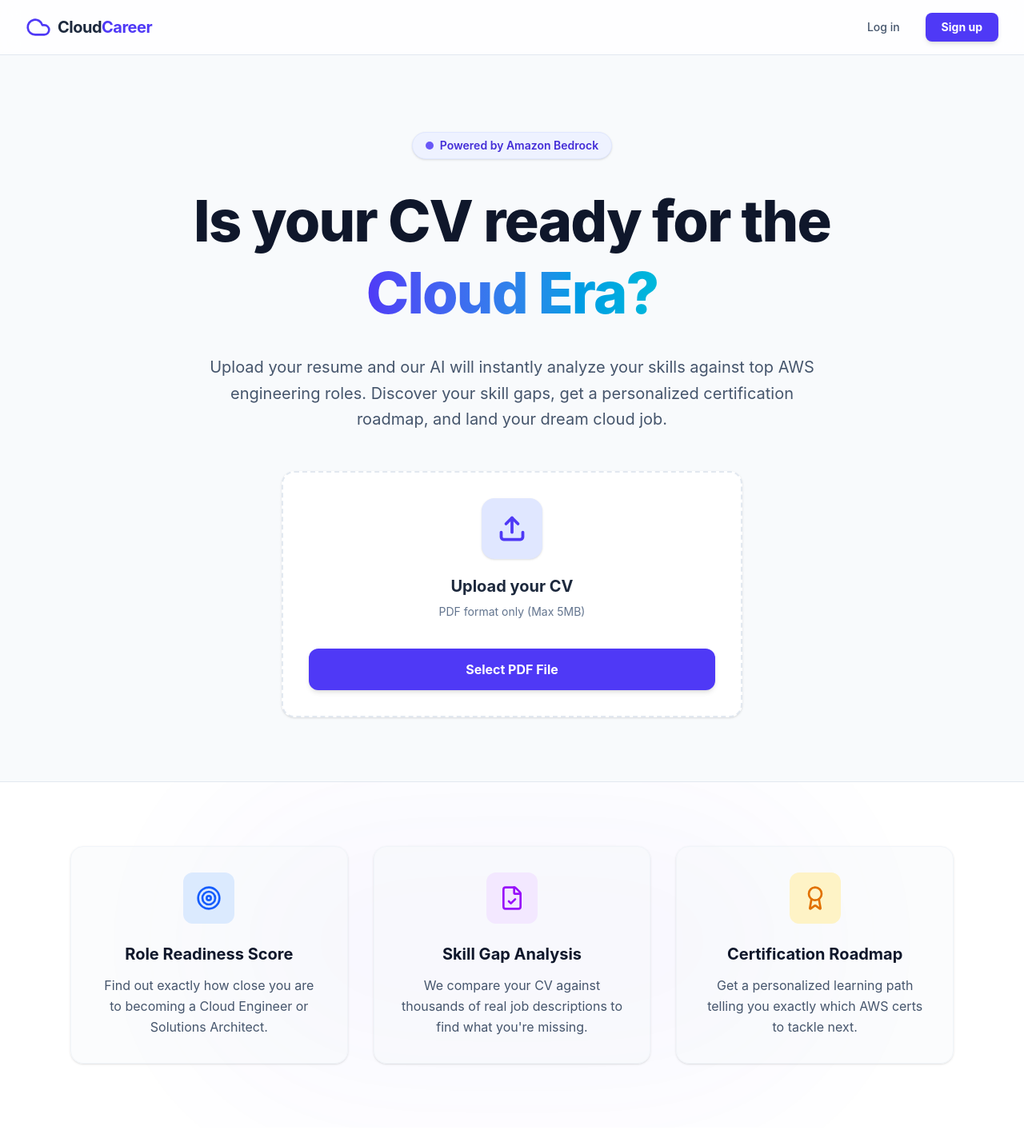
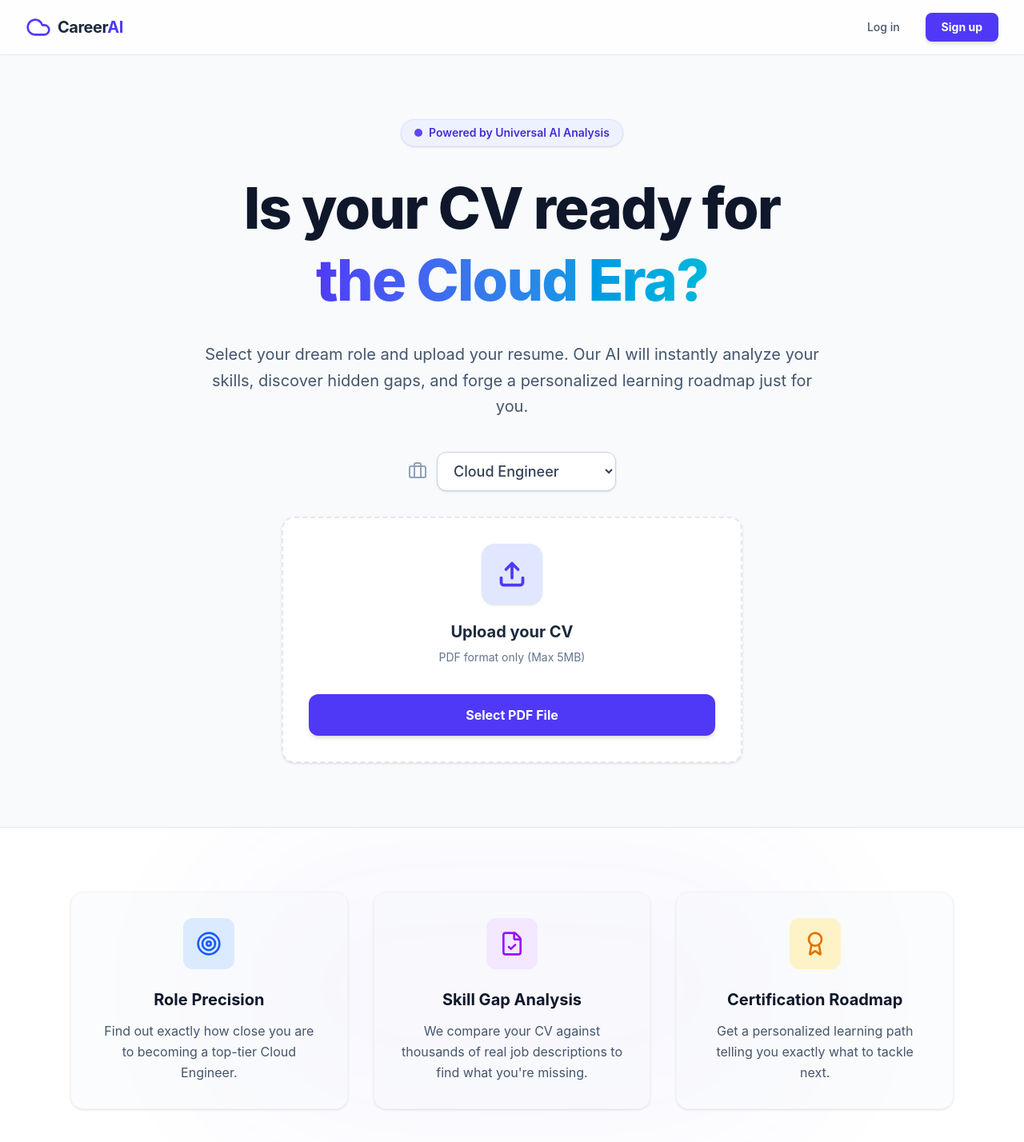
Before and after one commit to iamnht-dev/cloud-career-analyzer, a React (Vite) app in the folder frontend/: page / in a window 1280 px wide. Shown: the top 1428 px of the page at 80% size. Built offline with nearby package versions, Linux system fonts and the light colour scheme.

Commit message:
feat: support multiple job roles via UI dropdown and S3 metadata

```diff
--- a/frontend/src/App.tsx
+++ b/frontend/src/App.tsx
@@ -1,8 +1,18 @@
 import { useState, useRef } from 'react';
-import { Upload, FileCheck, Target, Award, Cloud, Loader2, CheckCircle } from 'lucide-react';
+import { Upload, FileCheck, Target, Award, Cloud, Loader2, CheckCircle, Briefcase } from 'lucide-react';
+
+const ROLES = [
+  "Cloud Engineer",
+  "Frontend Developer",
+  "Backend Developer",
+  "Fullstack Developer",
+  "Data Analyst",
+  "DevOps Engineer"
+];
 
 function App() {
   const [file, setFile] = useState<File | null>(null);
+  const [role, setRole] = useState(ROLES[0]);
   const [isUploading, setIsUploading] = useState(false);
   const [uploadSuccess, setUploadSuccess] = useState(false);
   const fileInputRef = useRef<HTMLInputElement>(null);
@@ -33,15 +43,15 @@ function App() {
     setUploadSuccess(false);
 
     try {
-      // 1. Lấy Presigned URL từ Backend (API Gateway -> Lambda)
       const apiUrl = import.meta.env.VITE_API_URL;
-      const response = await fetch(apiUrl);
+      // 1. Lấy Presigned URL, có truyền thêm tên Ngành nghề (Role)
+      const response = await fetch(`${apiUrl}?role=${encodeURIComponent(role)}`);
       if (!response.ok) throw new Error("Không thể kết nối đến máy chủ.");
 
       const data = await response.json();
       const { uploadUrl } = data;
 
-      // 2. Upload thẳng file PDF lên S3 bằng Presigned URL
+      // 2. Upload thẳng file PDF lên S3
       const uploadResponse = await fetch(uploadUrl, {
         method: "PUT",
         body: file,
@@ -53,7 +63,7 @@ function App() {
       if (!uploadResponse.ok) throw new Error("Lỗi khi tải file lên S3.");
 
       setUploadSuccess(true);
-      setFile(null); // Reset sau khi thành công
+      setFile(null);
     } catch (error) {
       console.error(error);
       alert("Đã có lỗi xảy ra khi tải CV lên. Vui lòng thử lại sau.");
@@ -64,50 +74,54 @@ function App() {
 
   return (
     <div className="min-h-screen bg-slate-50 font-sans text-slate-900">
-      {/* Navigation */}
       <nav className="flex items-center justify-between px-8 py-4 bg-white/80 backdrop-blur-md border-b border-slate-200 sticky top-0 z-50">
         <div className="flex items-center space-x-2 text-indigo-600">
           <Cloud size={32} />
-          <span className="text-xl font-bold tracking-tight text-slate-800">Cloud<span className="text-indigo-600">Career</span></span>
+          <span className="text-xl font-bold tracking-tight text-slate-800">Career<span className="text-indigo-600">AI</span></span>
         </div>
         <div className="space-x-4">
-          <button className="px-4 py-2 text-sm font-medium text-slate-600 hover:text-indigo-600 transition-colors">
-            Log in
-          </button>
-          <button className="px-5 py-2 text-sm font-bold text-white bg-indigo-600 rounded-lg hover:bg-indigo-700 transition-all shadow-md hover:shadow-lg">
-            Sign up
-          </button>
+          <button className="px-4 py-2 text-sm font-medium text-slate-600 hover:text-indigo-600 transition-colors">Log in</button>
+          <button className="px-5 py-2 text-sm font-bold text-white bg-indigo-600 rounded-lg hover:bg-indigo-700 transition-all shadow-md">Sign up</button>
         </div>
       </nav>
 
-      {/* Hero Section */}
-      <main className="max-w-5xl mx-auto px-6 pt-24 pb-20 text-center">
+      <main className="max-w-5xl mx-auto px-6 pt-20 pb-20 text-center">
         <div className="inline-flex items-center space-x-2 px-4 py-1.5 rounded-full bg-indigo-50 border border-indigo-100 text-indigo-700 text-sm font-semibold mb-8 shadow-sm">
           <span className="flex h-2.5 w-2.5 rounded-full bg-indigo-600 animate-pulse"></span>
-          <span>Powered by Amazon Bedrock</span>
+          <span>Powered by Universal AI Analysis</span>
         </div>
 
         <h1 className="text-5xl md:text-7xl font-extrabold tracking-tight text-slate-900 mb-8 leading-tight">
-          Is your CV ready for the <br/>
-          <span className="text-transparent bg-clip-text bg-gradient-to-r from-indigo-600 to-cyan-500">Cloud Era?</span>
+          Is your CV ready for <br/>
+          <span className="text-transparent bg-clip-text bg-gradient-to-r from-indigo-600 to-cyan-500">
+            {role === "Cloud Engineer" ? "the Cloud Era?" : `a ${role} role?`}
+          </span>
         </h1>
 
-        <p className="text-lg md:text-xl text-slate-600 mb-12 max-w-3xl mx-auto leading-relaxed">
-          Upload your resume and our AI will instantly analyze your skills against top AWS engineering roles. Discover your skill gaps, get a personalized certification roadmap, and land your dream cloud job.
+        <p className="text-lg md:text-xl text-slate-600 mb-10 max-w-3xl mx-auto leading-relaxed">
+          Select your dream role and upload your resume. Our AI will instantly analyze your skills, discover hidden gaps, and forge a personalized learning roadmap just for you.
         </p>
+
+        {/* Role Selector */}
+        <div className="flex items-center justify-center space-x-3 mb-8">
+          <Briefcase className="text-slate-400" size={24} />
+          <select
+            value={role}
+            onChange={(e) => setRole(e.target.value)}
+            className="px-4 py-3 bg-white border border-slate-300 rounded-xl shadow-sm text-lg font-medium text-slate-700 focus:ring-2 focus:ring-indigo-500 focus:border-indigo-500 outline-none transition-all cursor-pointer hover:border-indigo-300"
+          >
+            {ROLES.map((r) => (
+              <option key={r} value={r}>{r}</option>
+            ))}
+          </select>
+        </div>
 
         {/* Upload Action Area */}
         <div
           onClick={() => !file && fileInputRef.current?.click()}
           className={`max-w-xl mx-auto p-8 rounded-2xl shadow-sm border-2 border-dashed transition-all duration-300 ${file ? 'border-indigo-400 bg-indigo-50/50' : 'border-slate-200 bg-white hover:border-indigo-400 hover:bg-indigo-50/30 cursor-pointer'} group`}
         >
-          <input
-            type="file"
-            ref={fileInputRef}
-            onChange={handleFileChange}
-            accept="application/pdf"
-            className="hidden"
-          />
+          <input type="file" ref={fileInputRef} onChange={handleFileChange} accept="application/pdf" className="hidden" />
 
           <div className="flex flex-col items-center justify-center space-y-5">
             {uploadSuccess ? (
@@ -124,72 +138,50 @@ function App() {
               {uploadSuccess ? (
                 <>
                   <p className="text-xl font-bold text-green-700">Upload Successful!</p>
-                  <p className="text-sm text-green-600 mt-2">AI is now analyzing your CV...</p>
+                  <p className="text-sm text-green-600 mt-2">AI is analyzing your CV for <b>{role}</b>...</p>
                 </>
               ) : (
                 <>
-                  <p className="text-xl font-bold text-slate-800">
-                    {file ? file.name : "Upload your CV"}
-                  </p>
-                  <p className="text-sm text-slate-500 mt-2">
-                    {file ? `${(file.size / 1024 / 1024).toFixed(2)} MB` : "PDF format only (Max 5MB)"}
-                  </p>
+                  <p className="text-xl font-bold text-slate-800">{file ? file.name : "Upload your CV"}</p>
+                  <p className="text-sm text-slate-500 mt-2">{file ? `${(file.size / 1024 / 1024).toFixed(2)} MB` : "PDF format only (Max 5MB)"}</p>
                 </>
               )}
             </div>
 
             {!uploadSuccess && (
               <button
-                onClick={(e) => {
-                  e.stopPropagation();
-                  handleUpload();
-                }}
+                onClick={(e) => { e.stopPropagation(); handleUpload(); }}
                 disabled={isUploading}
-                className="mt-4 px-8 py-3.5 w-full font-bold text-white bg-indigo-600 rounded-xl hover:bg-indigo-700 shadow-md hover:shadow-lg transition-all hover:-translate-y-0.5 disabled:opacity-70 disabled:cursor-not-allowed flex items-center justify-center"
+                className="mt-4 px-8 py-3.5 w-full font-bold text-white bg-indigo-600 rounded-xl hover:bg-indigo-700 shadow-md hover:shadow-lg transition-all hover:-translate-y-0.5 flex items-center justify-center"
               >
-                {isUploading ? (
-                  <>
-                    <Loader2 size={20} className="animate-spin mr-2" />
-                    Uploading to S3...
-                  </>
-                ) : file ? "Start Free Analysis" : "Select PDF File"}
+                {isUploading ? <><Loader2 size={20} className="animate-spin mr-2" /> Uploading to S3...</> : file ? `Analyze for ${role}` : "Select PDF File"}
               </button>
             )}
 
             {file && !isUploading && !uploadSuccess && (
-              <p onClick={(e) => { e.stopPropagation(); setFile(null); }} className="text-sm text-red-500 hover:underline cursor-pointer mt-2">
-                Remove file
-              </p>
+              <p onClick={(e) => { e.stopPropagation(); setFile(null); }} className="text-sm text-red-500 hover:underline cursor-pointer mt-2">Remove file</p>
             )}
           </div>
         </div>
       </main>
 
-      {/* Features Grid */}
       <section className="bg-white border-t border-slate-200 py-20 relative overflow-hidden">
         <div className="absolute top-0 left-1/2 -translate-x-1/2 w-[800px] h-[400px] opacity-[0.03] bg-indigo-600 blur-[100px] rounded-full pointer-events-none"></div>
-
         <div className="max-w-6xl mx-auto px-6 grid grid-cols-1 md:grid-cols-3 gap-8 relative z-10">
-          <div className="flex flex-col items-center text-center p-8 bg-slate-50/50 rounded-2xl border border-slate-100 hover:border-blue-200 hover:bg-white transition-all shadow-sm hover:shadow-md">
-            <div className="p-4 bg-blue-100 text-blue-600 rounded-xl mb-6">
-              <Target size={32} />
-            </div>
-            <h3 className="text-xl font-bold text-slate-900 mb-3">Role Readiness Score</h3>
-            <p className="text-slate-600 leading-relaxed">Find out exactly how close you are to becoming a Cloud Engineer or Solutions Architect.</p>
+          <div className="flex flex-col items-center text-center p-8 bg-slate-50/50 rounded-2xl border border-slate-100 hover:border-blue-200 hover:bg-white transition-all shadow-sm">
+            <div className="p-4 bg-blue-100 text-blue-600 rounded-xl mb-6"><Target size={32} /></div>
+            <h3 className="text-xl font-bold text-slate-900 mb-3">Role Precision</h3>
+            <p className="text-slate-600 leading-relaxed">Find out exactly how close you are to becoming a top-tier {role}.</p>
           </div>
-          <div className="flex flex-col items-center text-center p-8 bg-slate-50/50 rounded-2xl border border-slate-100 hover:border-purple-200 hover:bg-white transition-all shadow-sm hover:shadow-md">
-            <div className="p-4 bg-purple-100 text-purple-600 rounded-xl mb-6">
-              <FileCheck size={32} />
-            </div>
+          <div className="flex flex-col items-center text-center p-8 bg-slate-50/50 rounded-2xl border border-slate-100 hover:border-purple-200 hover:bg-white transition-all shadow-sm">
+            <div className="p-4 bg-purple-100 text-purple-600 rounded-xl mb-6"><FileCheck size={32} /></div>
             <h3 className="text-xl font-bold text-slate-900 mb-3">Skill Gap Analysis</h3>
             <p className="text-slate-600 leading-relaxed">We compare your CV against thousands of real job descriptions to find what you're missing.</p>
           </div>
-          <div className="flex flex-col items-center text-center p-8 bg-slate-50/50 rounded-2xl border border-slate-100 hover:border-amber-200 hover:bg-white transition-all shadow-sm hover:shadow-md">
-            <div className="p-4 bg-amber-100 text-amber-600 rounded-xl mb-6">
-              <Award size={32} />
-            </div>
+          <div className="flex flex-col items-center text-center p-8 bg-slate-50/50 rounded-2xl border border-slate-100 hover:border-amber-200 hover:bg-white transition-all shadow-sm">
+            <div className="p-4 bg-amber-100 text-amber-600 rounded-xl mb-6"><Award size={32} /></div>
             <h3 className="text-xl font-bold text-slate-900 mb-3">Certification Roadmap</h3>
-            <p className="text-slate-600 leading-relaxed">Get a personalized learning path telling you exactly which AWS certs to tackle next.</p>
+            <p className="text-slate-600 leading-relaxed">Get a personalized learning path telling you exactly what to tackle next.</p>
           </div>
         </div>
       </section>
```
Also changed, not shown: 1 other file (tests, documents, lock files or other folders).
